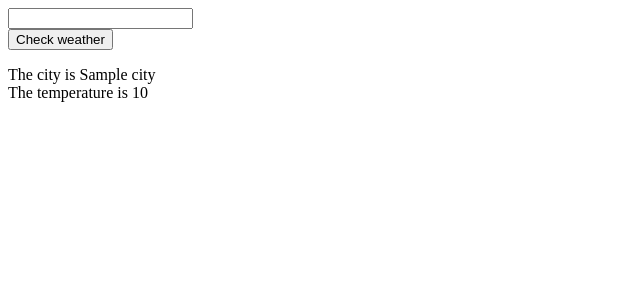
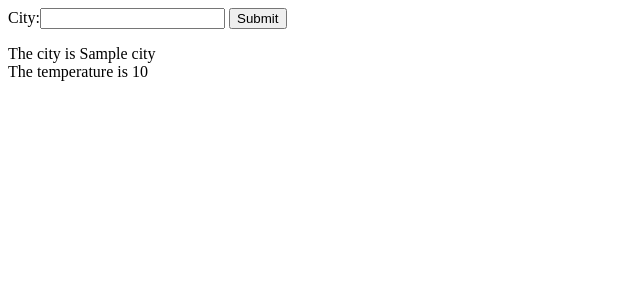
Before and after one commit to neilraya/the411, a Django app: template prototype/prototype/weather/templates/weather/index.html in a window 1280 px wide. Shown: the top 300 px of the page, without its empty margins (0-640 px from the left). Run offline with Django 3.2, Linux system fonts and the light colour scheme; tables that the repository leaves empty hold one stand-in row (values such as "Sample post"); the template is opened without the code that fills it: values that come from a table or form of the project are taken from there, most other values are stand-ins (such as "Sample title", 1, 10 or a date in 2020).

Commit message:
Input implemented

```diff
--- a/prototype/prototype/weather/forms.py
+++ b/prototype/prototype/weather/forms.py
@@ -1 +1,4 @@
-temp
+from django import forms
+
+class searchForm(forms.Form):
+    your_name = forms.CharField(label='City', max_length=100)
--- a/prototype/prototype/weather/templates/weather/index.html
+++ b/prototype/prototype/weather/templates/weather/index.html
@@ -1,29 +1,11 @@
 <!DOCTYPE html>
 <html>
-    <form method="post" action="127.0.0.1:8000/weather/views.py">
-        <input name="query"/>
+    <form method="post" action="/city/">
+        {{searchform}}
+        <input type="submit" value="Submit">
     </form>
-    <section class="section">
-        <div class="container">
-            <div class="columns">
-                <div class="column is-offset-4 is-4">
-                    <form method="POST">
-                        <div class="field has-addons">
-                            <div class="control is-expanded">
-                            </div>
-                            <div class="control">
-                                <button class="button is-info">
-                                    Check weather
-                                </button>
-                            </div>
-                        </div>
-                    </form>
-                </div>
-            </div>
-        </div>
-    </section>
     <p>
-        The city is {{city}} <br>
-        The temperature is {{temperature}}
+        The city is {{weather.city}} <br>
+        The temperature is {{weather.temperature}}
     </p>
 </html>
--- a/prototype/prototype/weather/urls.py
+++ b/prototype/prototype/weather/urls.py
@@ -4,4 +4,5 @@ from . import views
 
 urlpatterns = [
     path('', views.weather, name='weather'),
+    path('/search/', views.weather, name='city')
 ]
```
Also changed, not shown: prototype/prototype/weather/index.html (deleted, +0 -31 lines), prototype/prototype/weather/views.py (+7 -4 lines).
